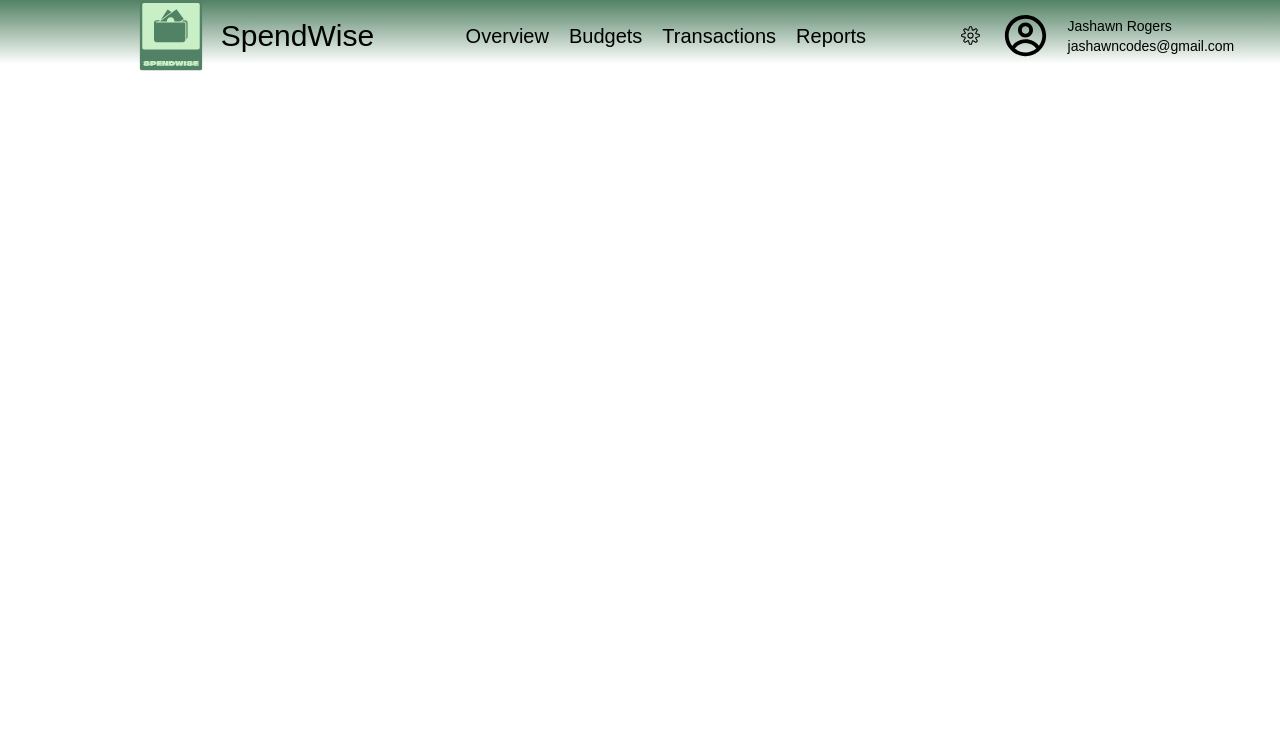
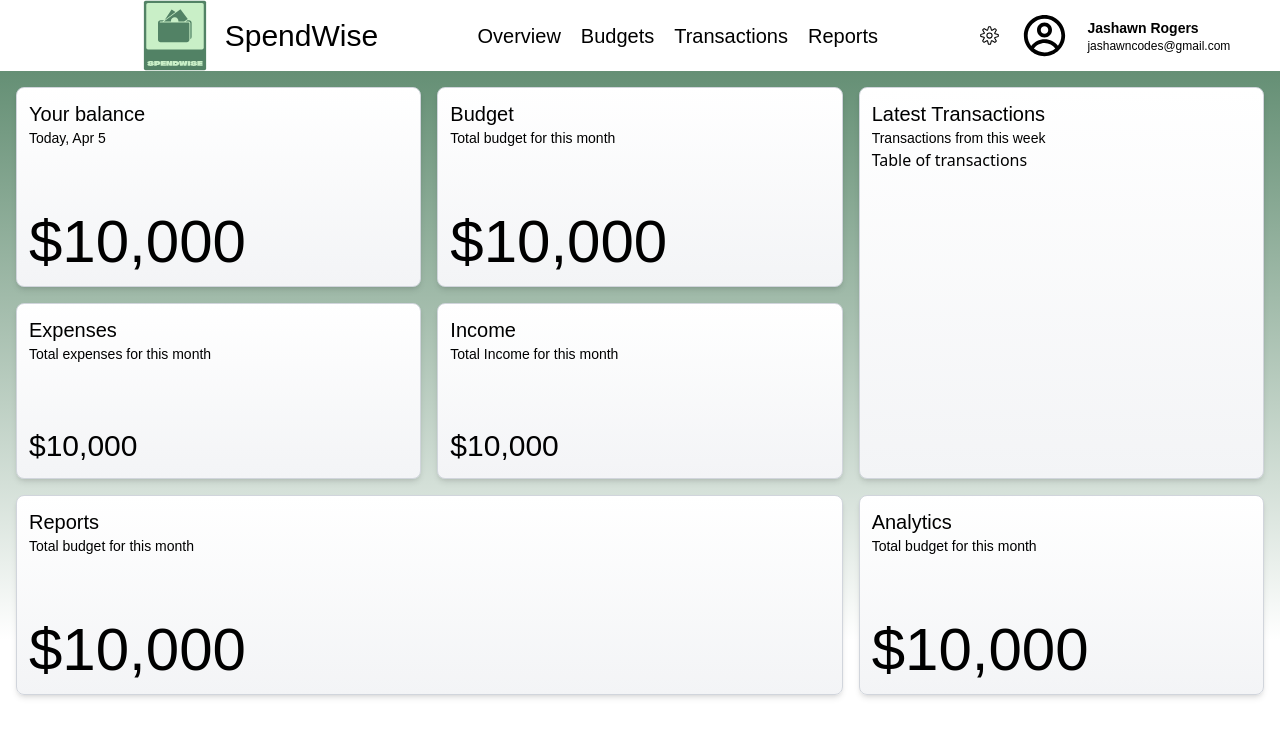
Before and after one commit to JashawnRogers/pern-budget, a React (Vite) app in the folder apps/client/: page /dashboard in a window 1280 px wide. Shown: the top 736 px of the page. Built offline with nearby package versions, Linux system fonts and the light colour scheme.

Commit message:
Added Dashboard layout

```diff
--- /dev/null
+++ b/apps/client/src/components/DashboardPage/DashboardContent.jsx
@@ -0,0 +1,63 @@
+import React from 'react'
+import Card from '../utils/Card'
+
+const DashboardContent = () => {
+  return (
+    <section className='p-4 grid gap-4 grid-cols-1 sm:grid-cols-2 lg:grid-cols-3 items-stretch min-h-[80vh]'>
+            <Card className=''>
+                <div className='flex flex-col p-3'>
+                    <h2 className='text-xl montesserat-400'>Your balance</h2>
+                    <p className='text-sm montesserat-300'>Today, Apr 5</p>
+                    <h3 className='text-6xl montesserat-400 mt-16'>$10,000</h3>
+                </div>
+            </Card>
+            <Card className=''>
+                <div className='flex flex-col p-3'>
+                    <h2 className='text-xl montesserat-400'>Budget</h2>
+                    <p className='text-sm montesserat-300'>Total budget for this month</p>
+                    <h3 className='text-6xl montesserat-400 mt-16'>$10,000</h3>
+                </div>
+            </Card>
+
+
+            <Card className='lg:row-span-2'>
+                <div className='flex flex-col p-3'>
+                    <h2 className='text-xl montesserat-400'>Latest Transactions</h2>
+                    <p className='text-sm montesserat-300'>Transactions from this week</p>
+                    <p>Table of transactions</p>
+                </div>
+            </Card>
+
+            <Card className=''>
+                <div className='flex flex-col p-3'>
+                    <h2 className='text-xl montesserat-400'>Expenses</h2>
+                    <p className='text-sm montesserat-300'>Total expenses for this month</p>
+                    <h3 className='text-3xl montesserat-400 mt-16'>$10,000</h3>
+                </div>
+            </Card>
+            <Card className=''>
+                <div className='flex flex-col p-3'>
+                    <h2 className='text-xl montesserat-400'>Income</h2>
+                    <p className='text-sm montesserat-300'>Total Income for this month</p>
+                    <h3 className='text-3xl montesserat-400 mt-16'>$10,000</h3>
+                </div>
+            </Card>
+            <Card className='lg:col-span-2'>
+                <div className='flex flex-col p-3'>
+                    <h2 className='text-xl montesserat-400'>Reports</h2>
+                    <p className='text-sm montesserat-300'>Total budget for this month</p>
+                    <h3 className='text-6xl montesserat-400 mt-16'>$10,000</h3>
+                </div>
+            </Card>
+            <Card className=''>
+                <div className='flex flex-col p-3'>
+                    <h2 className='text-xl montesserat-400'>Analytics</h2>
+                    <p className='text-sm montesserat-300'>Total budget for this month</p>
+                    <h3 className='text-6xl montesserat-400 mt-16'>$10,000</h3>
+                </div>
+            </Card>
+    </section>
+  )
+}
+
+export default DashboardContent
--- a/apps/client/src/components/DashboardPage/DashboardNav.jsx
+++ b/apps/client/src/components/DashboardPage/DashboardNav.jsx
@@ -6,7 +6,7 @@ import { CgProfile } from "react-icons/cg";
 
 const DashboardNav = (props) => {
   return (
-    <nav className='flex justify-around'>
+    <nav className='flex justify-around bg-white'>
         <div className='flex items-center'>
             <img src={logo} className='w-[250px]' alt="SpendWise logo" />
             <h1 className='ml-[-75px] montesserat-400 text-3xl'>SpendWise</h1>
@@ -46,8 +46,8 @@ const DashboardNav = (props) => {
             </li>
             <li>
                 <div className='flex flex-col text-sm'>
-                    <p>{props.name}</p>
-                    <p>{props.email}</p>
+                    <p className='font-bold'>{props.name}</p>
+                    <p className='text-xs'>{props.email}</p>
                 </div>
             </li>
         </ul>
--- a/apps/client/src/pages/DashboardPage.jsx
+++ b/apps/client/src/pages/DashboardPage.jsx
@@ -1,10 +1,12 @@
 import React from 'react'
 import DashboardNav from '../components/DashboardPage/DashboardNav'
+import DashboardContent from '../components/DashboardPage/DashboardContent'
 
 const DashboardPage = () => {
   return (
     <>
         <DashboardNav name='Jashawn Rogers' email='jashawncodes@gmail.com' />
+        <DashboardContent />
     </>
   )
 }
```
Also changed, not shown: 1 other file (tests, documents, lock files or other folders).
